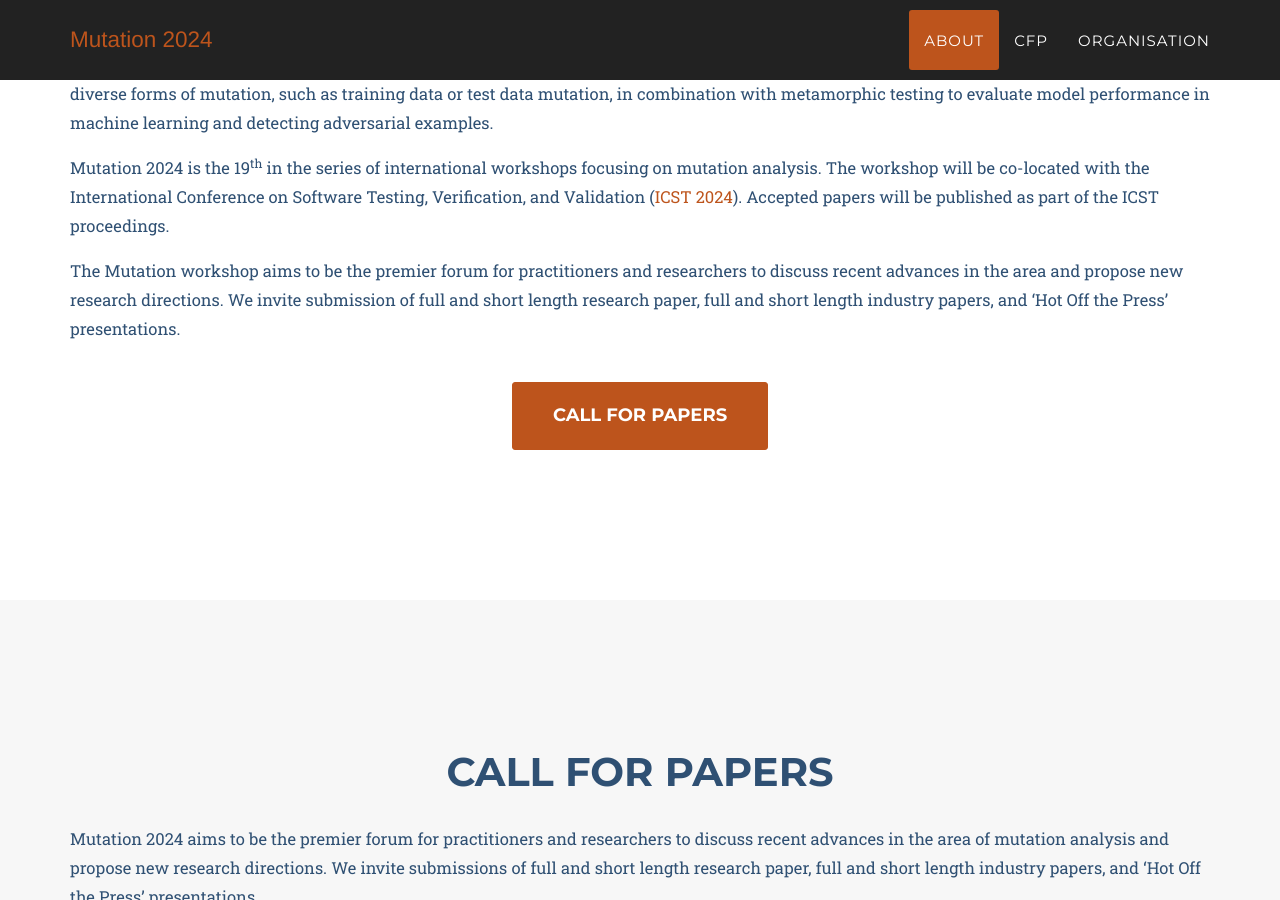
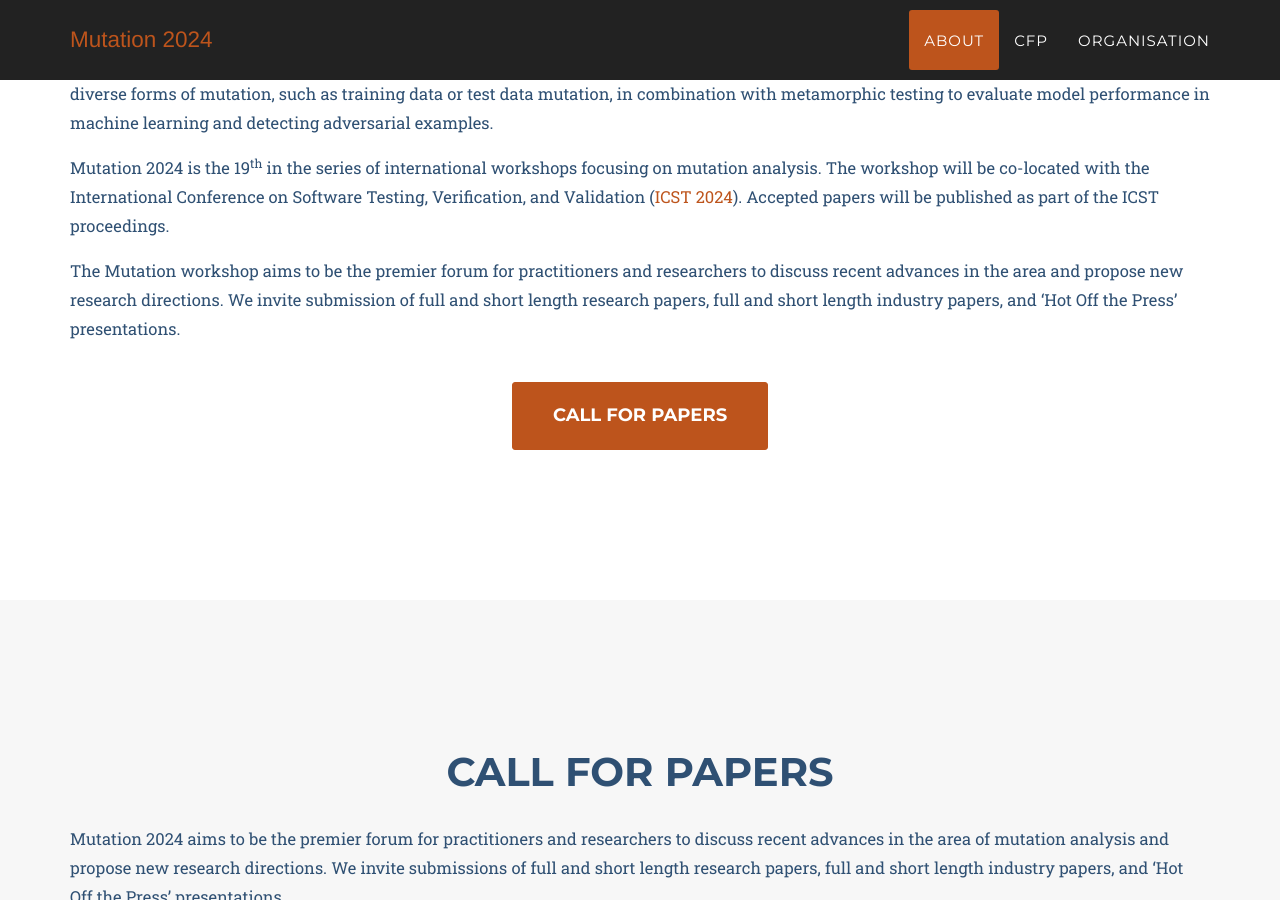
Before and after one commit to mutation-workshop/2024, a Jekyll site: the page built from index.html, in a window 1280 px wide and 900 px high, scrolled down 1190 px. Built offline with Jekyll 4.4.1, drawn with Linux system fonts in a browser that asks for light colours; some web fonts are replaced; some of the changed text lies outside the part shown.

Commit message:
Fix typos.

```diff
--- a/_includes/data/call.html
+++ b/_includes/data/call.html
@@ -8,7 +8,7 @@
             </div>
             <div class="row container">
 
-<p><span>Mutation 2024 aims to be the premier forum for practitioners and researchers to discuss recent advances in the area of mutation analysis and propose new research directions. We invite submissions of full and short length research paper, full and short length industry papers, and ‘Hot Off the Press’ presentations.</span></p>
+<p><span>Mutation 2024 aims to be the premier forum for practitioners and researchers to discuss recent advances in the area of mutation analysis and propose new research directions. We invite submissions of full and short length research papers, full and short length industry papers, and ‘Hot Off the Press’ presentations.</span></p>
 
 <h2><a name=TOC-Topics-of-Interest></a>Topics of Interest</h2>
 
--- a/_includes/data/intro.html
+++ b/_includes/data/intro.html
@@ -20,7 +20,7 @@
 
                 <p>The Mutation workshop aims to be
                     the premier forum for practitioners and researchers to discuss recent advances in
-                    the area and propose new research directions. We invite submission of full and short length research paper, full and short length industry papers, and ‘Hot Off the Press’ presentations.</p><br>
+                    the area and propose new research directions. We invite submission of full and short length research papers, full and short length industry papers, and ‘Hot Off the Press’ presentations.</p><br>
 
                     <!-- <p><a class="twitter-timeline" href="https://twitter.com/MutationWS?ref_src=twsrc%5Etfw">Tweets by MutationWS</a> <script async src="https://platform.twitter.com/widgets.js" charset="utf-8"></script></p><br>-->
 
```
Also changed, not shown: cfp/cfp-mutation2024.md (+1 -1 lines).
